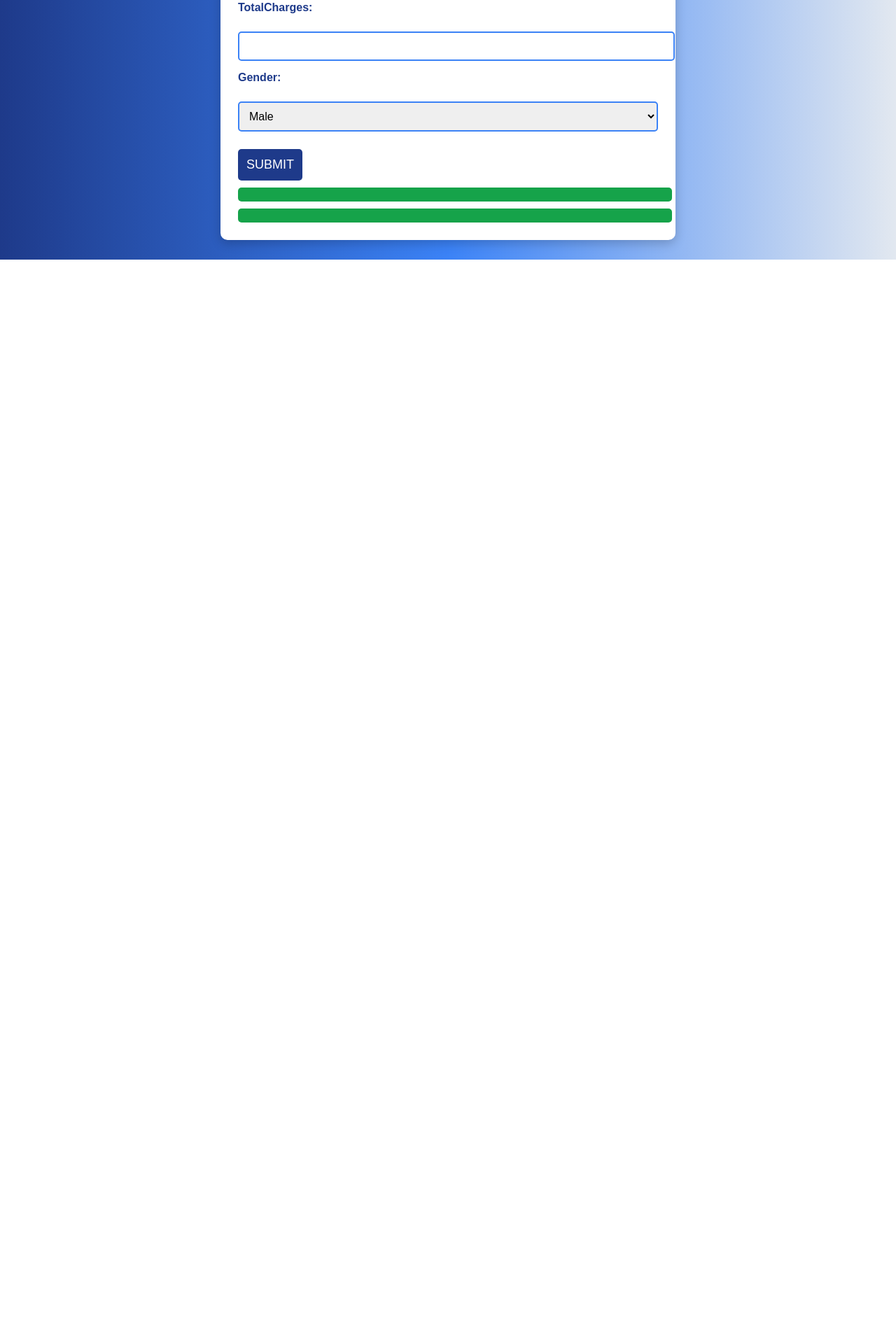
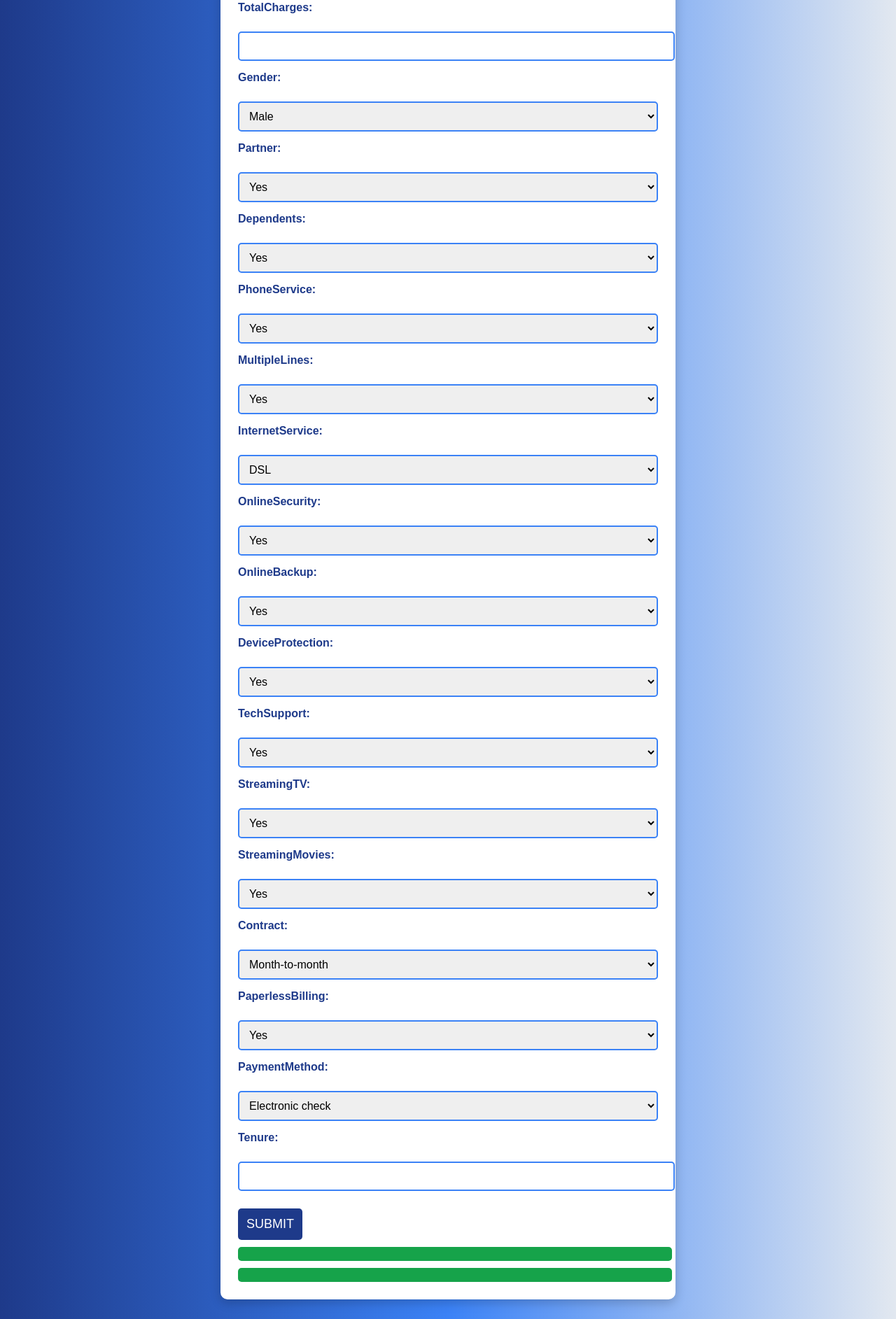
Before and after one commit to WAQARYOUSUF/TELECOM-RETENTION-THROUGH-CUSTOMER-CHURN-PREDICTION, a Flask app: page / in a window 1280 px wide. Shown: the part 489-2374 px from the top of the page at 70% size. Before the commit the page ends 860 px from the top, so only its background shows below. Run offline with Flask 3, Linux system fonts and the light colour scheme; parts of the project's set-up code (start-up, migrations or seed data) failed here and were passed over.

Commit message:
Full home.html with pre-fill buttons and colored output

```diff
--- a/templates/home.html
+++ b/templates/home.html
@@ -168,36 +168,140 @@
                 ">Fill – Likely to Stay 🟢</button>
             </div>
 
-            <!-- Your Existing Form Fields -->
-            <div class="form-group purple-border">
+            <!-- Full Form Fields -->
+            <div class="form-group">
                 <label for="query1">SeniorCitizen:</label>
                 <select class="form-control" id="query1" name="query1">
                     <option value="0">No</option>
                     <option value="1">Yes</option>
                 </select>
             </div>
-            <div class="form-group purple-border">
+            <div class="form-group">
                 <label for="query2">MonthlyCharges:</label>
                 <input type="number" class="form-control" id="query2" name="query2" required>
             </div>
-            <div class="form-group purple-border">
+            <div class="form-group">
                 <label for="query3">TotalCharges:</label>
                 <input type="number" class="form-control" id="query3" name="query3" required>
             </div>
-            <div class="form-group purple-border">
+            <div class="form-group">
                 <label for="query4">Gender:</label>
                 <select class="form-control" id="query4" name="query4">
                     <option value="Male">Male</option>
                     <option value="Female">Female</option>
                 </select>
             </div>
-
-            <!-- ... (all other form fields) ... -->
+            <div class="form-group">
+                <label for="query5">Partner:</label>
+                <select class="form-control" id="query5" name="query5">
+                    <option value="Yes">Yes</option>
+                    <option value="No">No</option>
+                </select>
+            </div>
+            <div class="form-group">
+                <label for="query6">Dependents:</label>
+                <select class="form-control" id="query6" name="query6">
+                    <option value="Yes">Yes</option>
+                    <option value="No">No</option>
+                </select>
+            </div>
+            <div class="form-group">
+                <label for="query7">PhoneService:</label>
+                <select class="form-control" id="query7" name="query7">
+                    <option value="Yes">Yes</option>
+                    <option value="No">No</option>
+                </select>
+            </div>
+            <div class="form-group">
+                <label for="query8">MultipleLines:</label>
+                <select class="form-control" id="query8" name="query8">
+                    <option value="Yes">Yes</option>
+                    <option value="No">No</option>
+                </select>
+            </div>
+            <div class="form-group">
+                <label for="query9">InternetService:</label>
+                <select class="form-control" id="query9" name="query9">
+                    <option value="DSL">DSL</option>
+                    <option value="Fiber optic">Fiber optic</option>
+                    <option value="No">No</option>
+                </select>
+            </div>
+            <div class="form-group">
+                <label for="query10">OnlineSecurity:</label>
+                <select class="form-control" id="query10" name="query10">
+                    <option value="Yes">Yes</option>
+                    <option value="No">No</option>
+                </select>
+            </div>
+            <div class="form-group">
+                <label for="query11">OnlineBackup:</label>
+                <select class="form-control" id="query11" name="query11">
+                    <option value="Yes">Yes</option>
+                    <option value="No">No</option>
+                </select>
+            </div>
+            <div class="form-group">
+                <label for="query12">DeviceProtection:</label>
+                <select class="form-control" id="query12" name="query12">
+                    <option value="Yes">Yes</option>
+                    <option value="No">No</option>
+                </select>
+            </div>
+            <div class="form-group">
+                <label for="query13">TechSupport:</label>
+                <select class="form-control" id="query13" name="query13">
+                    <option value="Yes">Yes</option>
+                    <option value="No">No</option>
+                </select>
+            </div>
+            <div class="form-group">
+                <label for="query14">StreamingTV:</label>
+                <select class="form-control" id="query14" name="query14">
+                    <option value="Yes">Yes</option>
+                    <option value="No">No</option>
+                </select>
+            </div>
+            <div class="form-group">
+                <label for="query15">StreamingMovies:</label>
+                <select class="form-control" id="query15" name="query15">
+                    <option value="Yes">Yes</option>
+                    <option value="No">No</option>
+                </select>
+            </div>
+            <div class="form-group">
+                <label for="query16">Contract:</label>
+                <select class="form-control" id="query16" name="query16">
+                    <option value="Month-to-month">Month-to-month</option>
+                    <option value="One year">One year</option>
+                    <option value="Two year">Two year</option>
+                </select>
+            </div>
+            <div class="form-group">
+                <label for="query17">PaperlessBilling:</label>
+                <select class="form-control" id="query17" name="query17">
+                    <option value="Yes">Yes</option>
+                    <option value="No">No</option>
+                </select>
+            </div>
+            <div class="form-group">
+                <label for="query18">PaymentMethod:</label>
+                <select class="form-control" id="query18" name="query18">
+                    <option value="Electronic check">Electronic check</option>
+                    <option value="Mailed check">Mailed check</option>
+                    <option value="Bank transfer">Bank transfer</option>
+                    <option value="Credit card">Credit card</option>
+                </select>
+            </div>
+            <div class="form-group">
+                <label for="query19">Tenure:</label>
+                <input type="number" class="form-control" id="query19" name="query19" required>
+            </div>
 
             <button type="submit" class="btn-primary">SUBMIT</button>
         </form>
 
-        <!-- Output Boxes with Color-Coding -->
+        <!-- Output Boxes -->
         <div class="output-box {% if 'churned' in output1 %}churn{% else %}safe{% endif %}" id="output1">
             {{output1}}
         </div>
```
